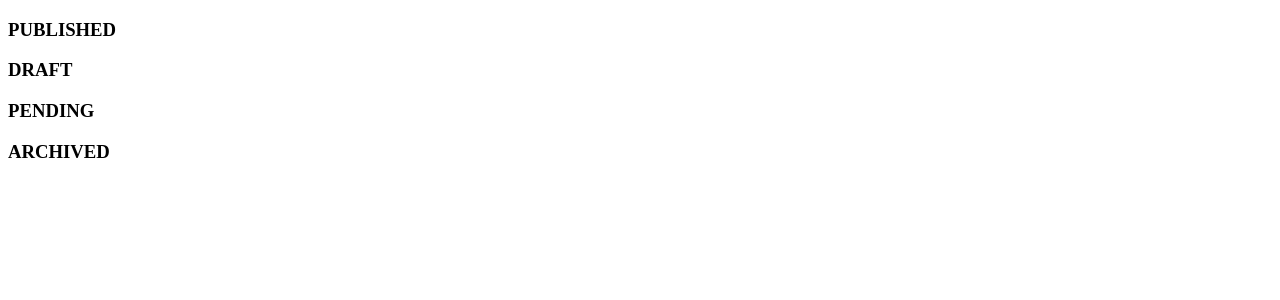
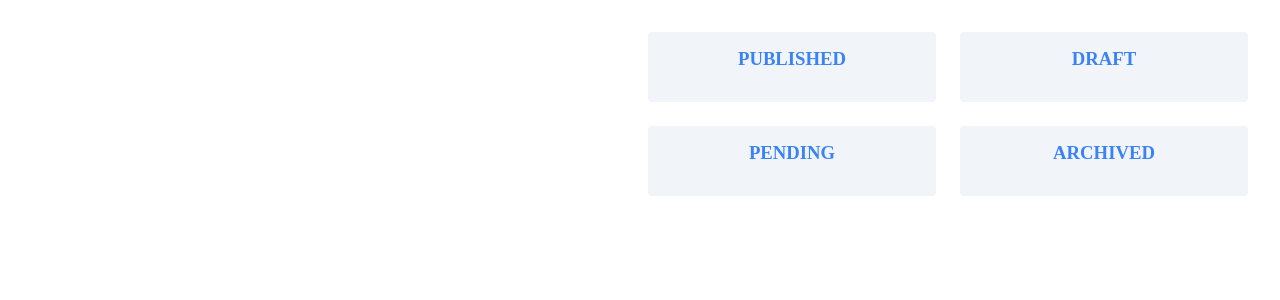
Before and after one commit to Legend-Paul/blog, a React (Vite) app in the folder frontend-admin/: page / in a window 1280 px wide. Shown: the top 300 px of the page. Built offline with nearby package versions, Linux system fonts and the light colour scheme; no server answers.

Commit message:
Display blog summary

```diff
--- a/frontend-admin/pages/Dashboard/Dashboard.jsx
+++ b/frontend-admin/pages/Dashboard/Dashboard.jsx
@@ -1,4 +1,5 @@
 import { useEffect, useState } from "react";
+import styles from "./Dashboard.module.css"
 
 export default function Dashboard() {
     const [data, setData] = useState(null);
@@ -28,25 +29,36 @@ export default function Dashboard() {
 
 
   return (
-    <div className="dashboard-container">
+    <div className={styles["dashboard-container"]}>
+        <div className={styles["user-table"]}>
 
-        <div className="user-table"></div>
-        <div className="blogs-summary">
-            <div className="blog-status ">
-                <h3 className="status-name">PUBLISHED</h3>
-                <p className="status">{published}</p>
+
+        </div>
+        <div className={styles["blogs-summary"]}>
+            <div className={styles["blog-status"]}>
+                <h3 className={styles["status-name"]}>
+                    PUBLISHED</h3>
+                <p className={styles["status"]}>
+                    {published}</p>
             </div>
-            <div className="blog-status">
-                <h3 className="status-name">DRAFT</h3>
-                <p className="status">{draft}</p>
+            <div className={styles["blog-status"]}>
+                <h3 className={styles["status-name"]}>
+                    DRAFT</h3>
+                <p className={styles["status"]}>
+                    {
+                draft}</p>
             </div>
-            <div className="blog-status">
-                <h3 className="status-name">PENDING</h3>
-                <p className="status">{pending}</p>
+            <div className={styles["blog-status"]}>
+                <h3 className={styles["status-name"]}>
+                    PENDING</h3>
+                <p className={styles["status"]}>
+                    {pending}</p>
             </div>
-            <div className="blog-status">
-                <h3 className="status-name">ARCHIVED</h3>
-                <p className="status">{archived}</p>
+            <div className={styles["blog-status"]}>
+                <h3 className={styles["status-name"]}>
+                    ARCHIVED</h3>
+                <p className={styles["status"]}>
+                    {archived}</p>
             </div>
         </div>
     </div>
--- a/frontend-admin/pages/Dashboard/Dashboard.module.css
+++ b/frontend-admin/pages/Dashboard/Dashboard.module.css
@@ -0,0 +1,28 @@
+.dashboard-container{
+    display: grid;
+    grid-template-columns: repeat(auto-fit, minmax(300px, 1fr));
+    gap: var(--space-md);
+}
+
+.blogs-summary {
+    display: grid;
+    grid-template-columns: repeat(2, 1fr);
+    gap: var(--space-xl);
+
+}
+
+.blog-status {
+    place-content: center;
+    place-items: center;
+    background-color: var(--bg-muted);
+    border-radius: var(--radius-sm);
+    padding: var(--space-md);
+    display: grid;
+    gap: var(--space-md);
+    h3 {
+        color: var(--info-color);
+    }
+    .status {
+        font-size: var(--text-3xl);
+    }
+}
--- a/frontend-admin/src/index.css
+++ b/frontend-admin/src/index.css
@@ -43,15 +43,15 @@
     --text-4xl: 2.25rem;
 
     /* Spacing */
-    --space-1: 0.25rem;
-    --space-2: 0.5rem;
-    --space-3: 0.75rem;
-    --space-4: 1rem;
-    --space-5: 1.25rem;
-    --space-6: 1.5rem;
-    --space-8: 2rem;
-    --space-10: 2.5rem;
-    --space-12: 3rem;
+    --space-2xs: 0.25rem;
+    --space-xs: 0.5rem;
+    --space-sm: 0.75rem;
+    --space-md: 1rem;
+    --space-lg: 1.25rem;
+    --space-xl: 1.5rem;
+    --space-2xl: 2rem;
+    --space-3xl: 2.5rem;
+    --space-4xl: 3rem;
 
     /* Layout */
     --container-max-width: 768px;
@@ -159,3 +159,15 @@
     --shadow-md: 0 4px 6px -1px rgba(0, 0, 0, 0.1);
     --shadow-lg: 0 10px 15px -3px rgba(0, 0, 0, 0.1);
 }
+
+* {
+    box-sizing: border-box;
+    padding: 0;
+    margin: 0;
+}
+
+body {
+    background-color: var(--bg-primary);
+    padding: var(--space-2xl);
+    color: var(--text-primary);
+}
```
